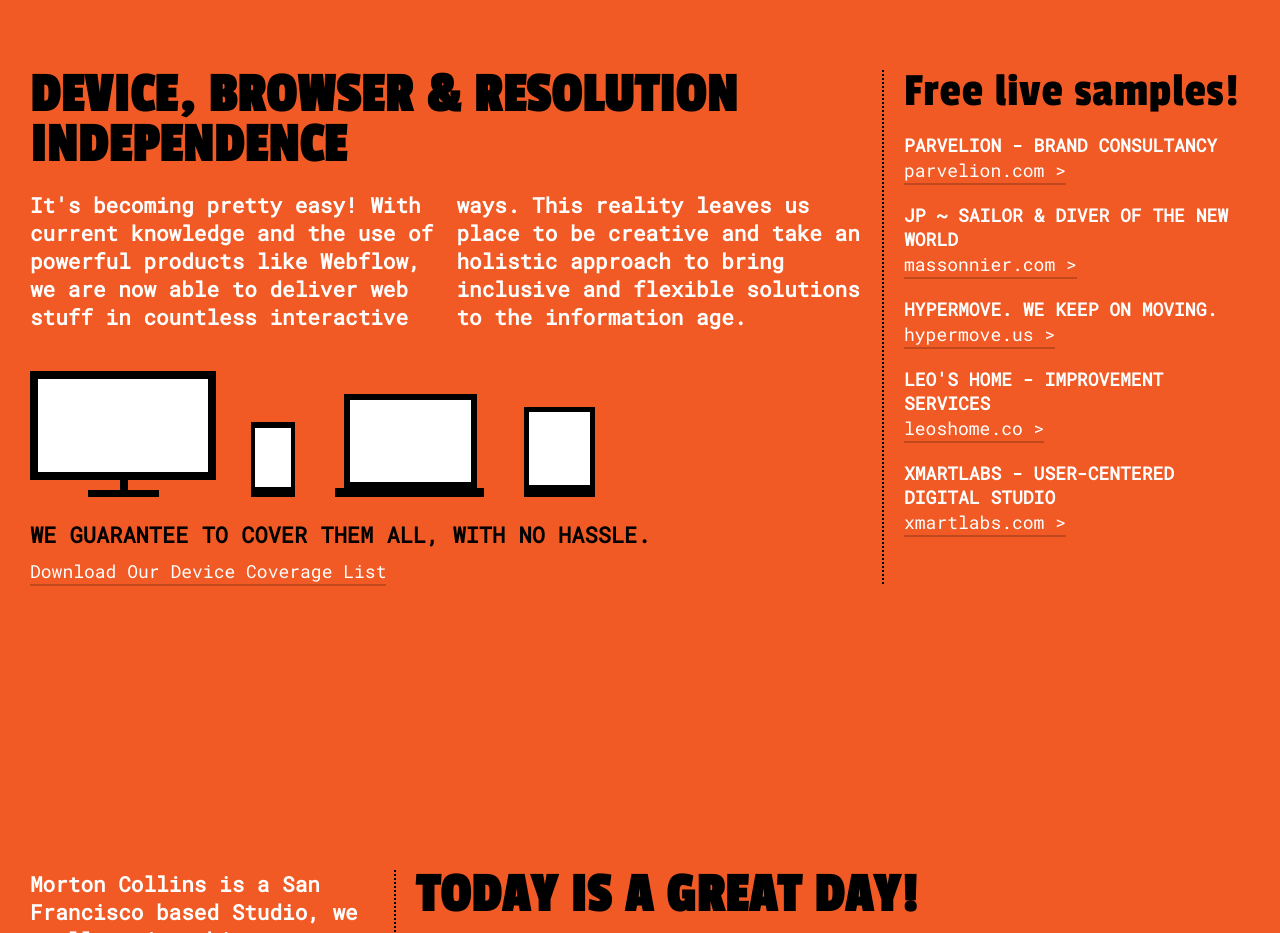
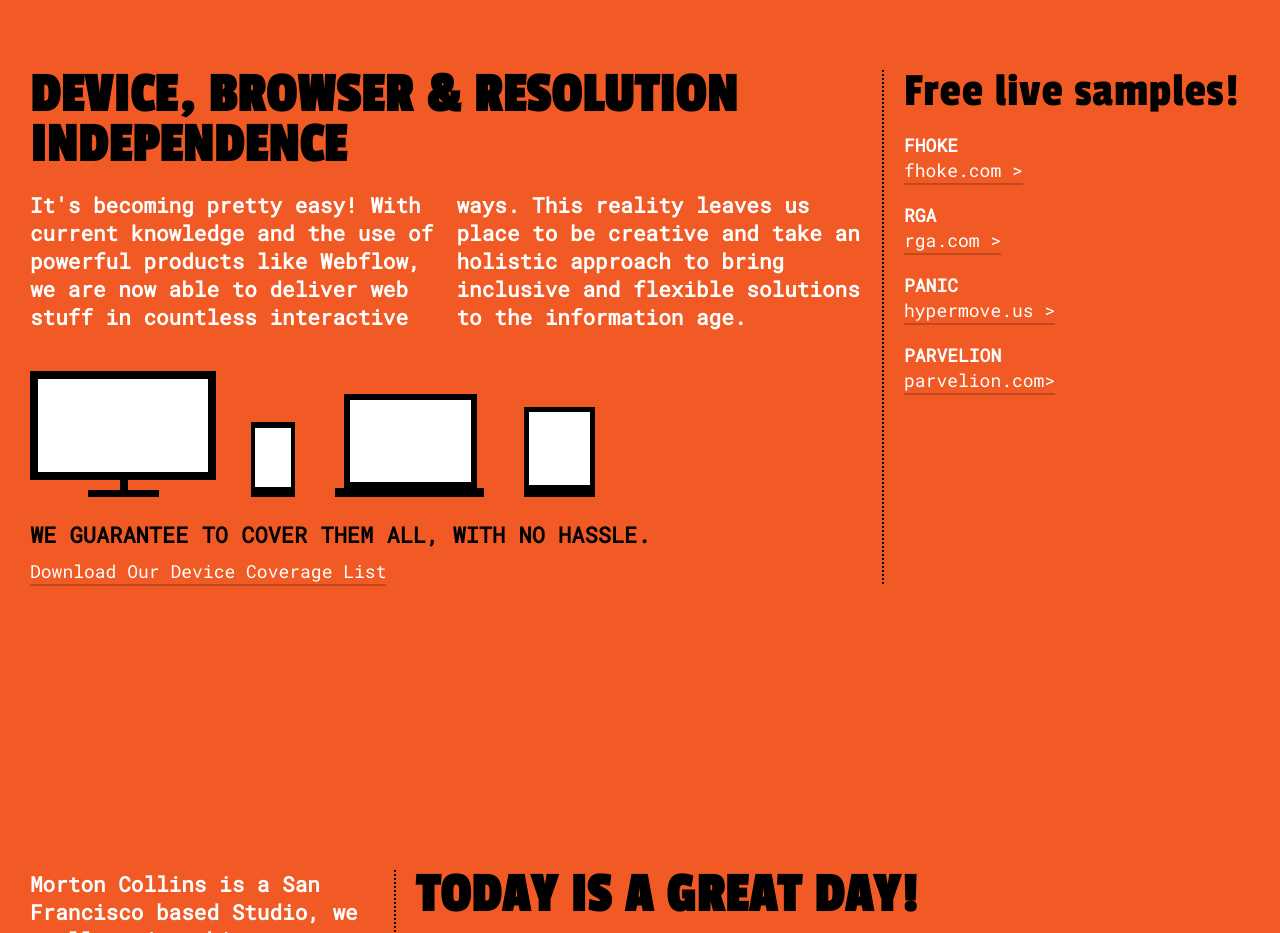
Before and after one commit to amasonico/mc, a plain HTML site: page index.html in a window 1280 px wide. Shown: the part 1640-2573 px from the top of the page. Drawn offline with Linux system fonts and the light colour scheme.

Commit message:
Update index.html

```diff
--- a/index.html
+++ b/index.html
@@ -8,7 +8,6 @@
 		<link href="https://fonts.googleapis.com/css?family=Passion+One|Roboto+Mono" rel="stylesheet">
         <link rel="icon" href="/favicon.ico" type="image/x-icon">
         <link rel="stylesheet" type="text/css" href="css/style.css" />
-		<script type="text/javascript" src="js/modernizr.custom.79639.js"></script>
     </head>
     <body>
         <div class="container">
@@ -80,30 +79,26 @@
 							 	</div>
 							 	<img style="max-width:100%; margin-top:40px;" src="img/devices.svg">
 							 	<div class="left sidetext"><span class="blacksub">WE GUARANTEE TO COVER THEM ALL, WITH NO HASSLE.</span></div>
-							 	<a class="link" href="https://dl.dropboxusercontent.com/u/98425173/devices-list.pdf" target="_blank">Download Our Device Coverage List</a>
+							 	<a class="link" href="https://dl.dropboxusercontent.com/u/98425173/list.pdf">Download Our Device Coverage List</a>
 						 	</div>
 						 	<div class="block2">
 						 		<h2 class="subheading">Free live samples!</h2>
 						 		<ul class="samples ul">
 							      <li class="list-item">
-							      	<h4 class="project">Parvelion - Brand Consultancy</h4>
-							      	<a class="link" href="https://a-k-apart.com/colophon/" target="_blank">parvelion.com >	</a>
+							      	<h4 class="project">Fhoke</h4>
+							      	<a class="link" href="http://www.fhoke.com/" target="_blank">fhoke.com >	</a>
 							      </li>
 							      <li class="list-item">
-							      <h4 class="project">JP ~ Sailor & Diver of the New World</h4>
-							      <a class="link" href="http://massonnier.com/" target="_blank">massonnier.com ></a>
+							      <h4 class="project">RGA</h4>
+							      <a class="link" href="http://www.rga.com/" target="_blank">rga.com ></a>
 							      </li>
 							      <li class="list-item">
-							      <h4 class="project">Hypermove. We keep on moving.</h4>
-							      <a class="link" href="http://hypermove.us/" target="_blank">hypermove.us ></a>
+							      <h4 class="project">Panic</h4>
+							      <a class="link" href="http://panic.com/" target="_blank">hypermove.us ></a>
 							      </li>
 							      <li class="list-item">
-							      <h4 class="project">Leo's Home - Improvement Services</h4>
-							      <a class="link" href="http://leoshome.co/" target="_blank">leoshome.co ></a>
-							      </li>
-							      <li class="list-item">
-							      <h4 class="project">Xmartlabs - User-centered digital studio</h4>
-							      <a class="link" href="http://xmartlabs.com/" target="_blank">xmartlabs.com ></a>
+							      <h4 class="project">Parvelion</h4>
+							      <a class="link" href="http://parvelion.com/" target="_blank">parvelion.com></a>
 							      </li>
 						    	</ul>
 						    </div>
@@ -123,8 +118,8 @@
 							     <br />
 							     Drop us a line if you think we can help.
 							     </div>
-							     <a class="black link" href="mailto:someone@example.com">hello@mortoncollins.com</a><br />
-							     <a class="black link" href="http://twitter.com/mortoncollins" target="_blank">Follow @mortoncollins</a>
+							     <a class="black link" href="mailto:hi@mail.com">hello@mortoncollins.com</a><br />
+							     <a class="black link" href="http://twitter.com/mc" target="_blank">Follow @mortoncollins</a>
 							     <div class="address">
 							     +1 415.546.7700<br />
 							     100 Broadway #202<br />
```
